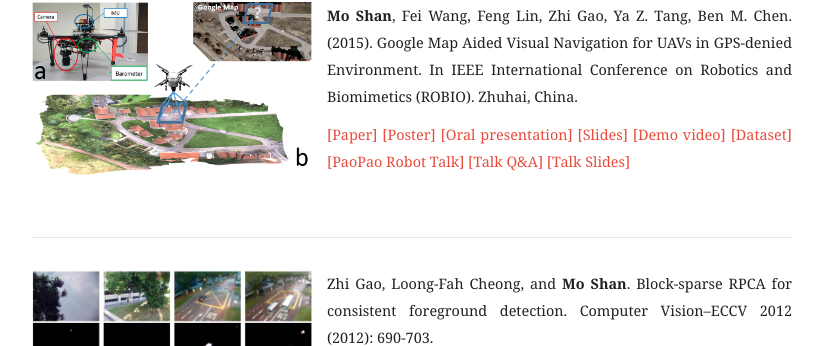
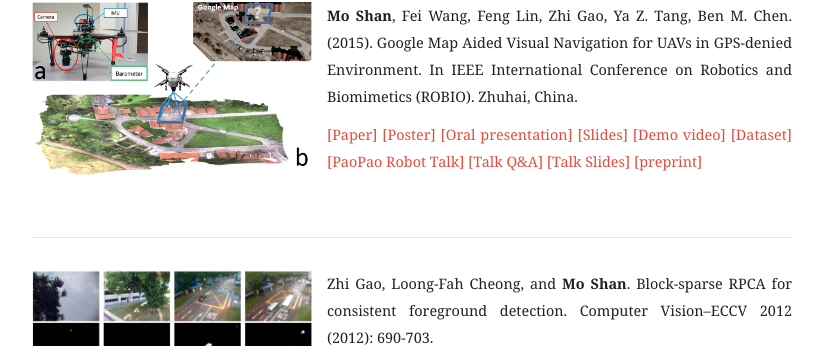
Before and after one commit to moshanATucsd/moshanATucsd.github.io, a Jekyll site: the page built from publication/index.html, in a window 1280 px wide. Shown: the part 1330-1676 px from the top of the page, without its empty margins (228-1060 px from the left). Built offline with Jekyll 4.4.1, drawn with Linux system fonts in a browser that asks for light colours; nearby versions of some CDN libraries.

Commit message:
Update index.html

```diff
--- a/publication/index.html
+++ b/publication/index.html
@@ -149,6 +149,7 @@ category: publication
             <a href="https://goo.gl/ZqBDLL">[PaoPao Robot Talk]</a>
             <a href="https://moshanatucsd.github.io//blog/geo-ref-qa.html">[Talk Q&A]</a>
             <a href="/pdfs/presentation/Geo-referenced UAV Localization.pdf">[Talk Slides]</a>
+            <a href="https://www.researchgate.net/publication/342078399_Google_Map_Oriented_Robust_Visual_Navigation_for_MAVs_in_GPS-denied_Environment?channel=doi&linkId=5ee0f25c92851cf1386f6f30&showFulltext=true">[preprint]</a>
             </p>
         </div>
     </section>
```
